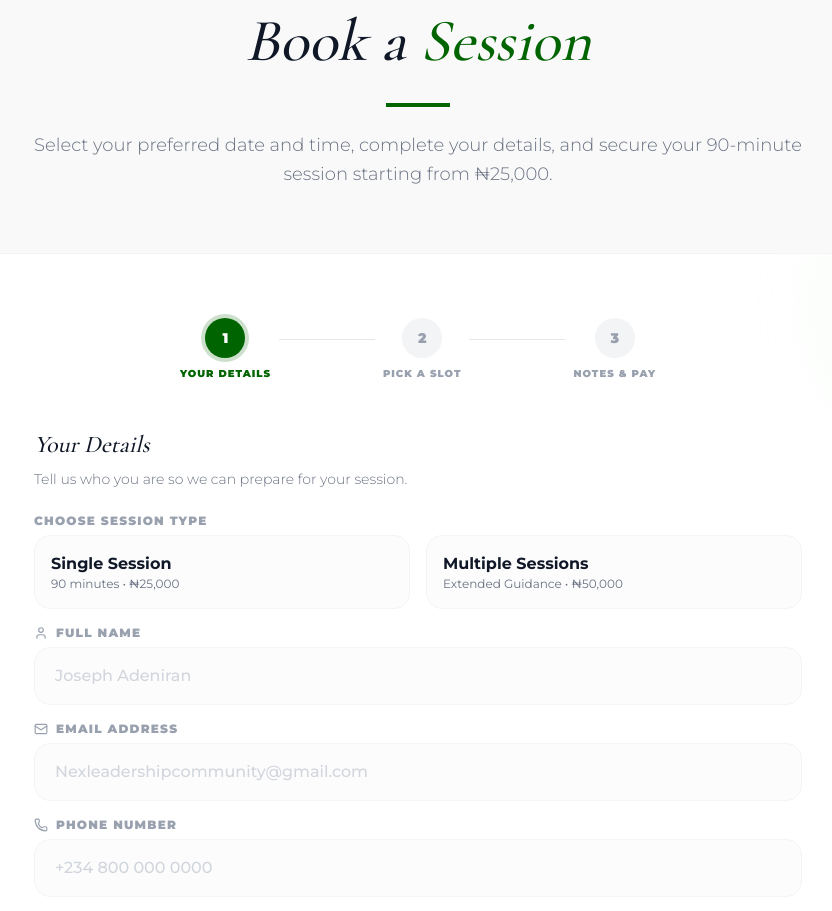
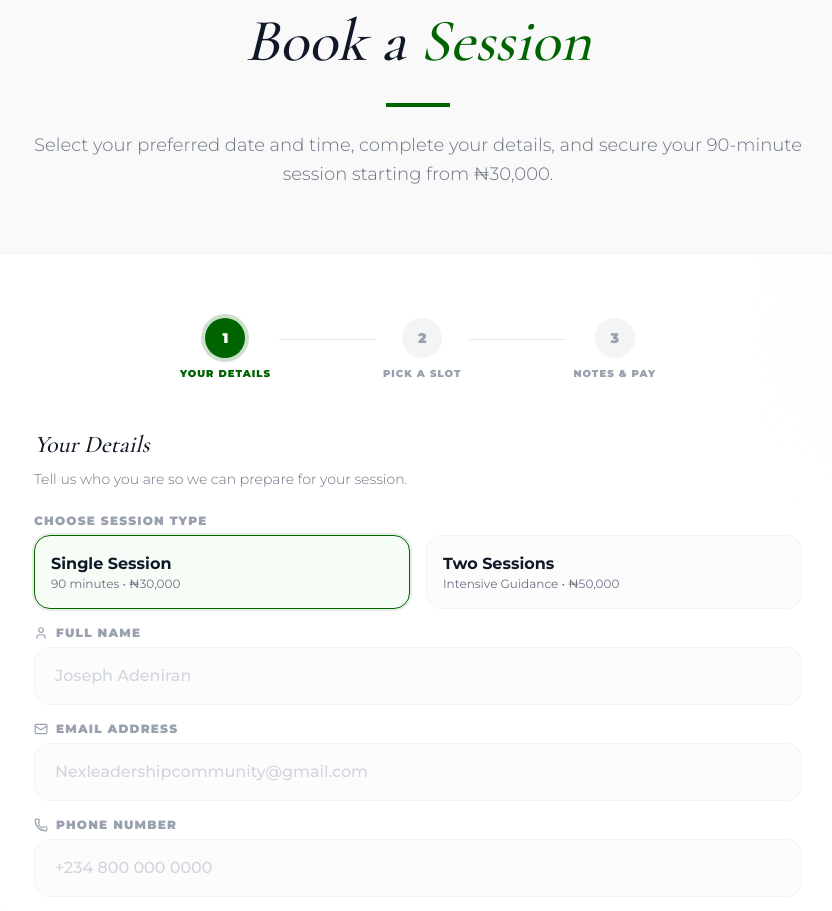
Before and after one commit to heropaulexy79/wisdommixinstitute, a Next.js app: page /mentorship in a window 1280 px wide. Shown: the part 2240-3151 px from the top of the page, without its empty margins (222-1054 px from the left). Built offline with nearby package versions, Linux system fonts and the light colour scheme; no server answers.

Commit message:
feat: implement mentorship booking page with Paystack payment integration

```diff
--- a/src/app/api/init-payment/route.ts
+++ b/src/app/api/init-payment/route.ts
@@ -6,7 +6,7 @@ export async function POST(req: NextRequest) {
     const { email, name, phone, date, time, amount } = body;
 
     if (!email) return NextResponse.json({ error: "Email required" }, { status: 400 });
-    if (!amount || (amount !== 25000 && amount !== 50000)) {
+    if (!amount || (amount !== 30000 && amount !== 50000)) {
       return NextResponse.json({ error: "Invalid amount" }, { status: 400 });
     }
 
--- a/src/app/mentorship/page.tsx
+++ b/src/app/mentorship/page.tsx
@@ -105,7 +105,7 @@ export default function MentorshipPage() {
             </h2>
             <div className="w-16 h-1 bg-primary-900 mx-auto mb-6" />
             <p className="text-lg text-gray-500 font-light leading-relaxed">
-              Select your preferred date and time, complete your details, and secure your 90-minute session starting from ₦25,000.
+              Select your preferred date and time, complete your details, and secure your 90-minute session starting from ₦30,000.
             </p>
           </div>
 
--- a/src/components/MentorshipBookingSection.tsx
+++ b/src/components/MentorshipBookingSection.tsx
@@ -103,19 +103,19 @@ export default function MentorshipBookingSection() {
                   <div className="grid grid-cols-1 sm:grid-cols-2 gap-4">
                     <button
                       type="button"
-                      onClick={() => setAmount(25000)}
-                      className={`p-4 rounded-2xl border transition-all text-left ${amount === 25000 ? "border-primary-900 bg-primary-50/50 ring-2 ring-primary-900/10" : "border-gray-100 bg-gray-50/50 hover:border-gray-200"}`}
+                      onClick={() => setAmount(30000)}
+                      className={`p-4 rounded-2xl border transition-all text-left ${amount === 30000 ? "border-primary-900 bg-primary-50/50 ring-2 ring-primary-900/10" : "border-gray-100 bg-gray-50/50 hover:border-gray-200"}`}
                     >
                       <p className="font-bold text-gray-900">Single Session</p>
-                      <p className="text-xs text-gray-500">90 minutes • ₦25,000</p>
+                      <p className="text-xs text-gray-500">90 minutes • ₦30,000</p>
                     </button>
                     <button
                       type="button"
                       onClick={() => setAmount(50000)}
                       className={`p-4 rounded-2xl border transition-all text-left ${amount === 50000 ? "border-primary-900 bg-primary-50/50 ring-2 ring-primary-900/10" : "border-gray-100 bg-gray-50/50 hover:border-gray-200"}`}
                     >
-                      <p className="font-bold text-gray-900">Multiple Sessions</p>
-                      <p className="text-xs text-gray-500">Extended Guidance • ₦50,000</p>
+                      <p className="font-bold text-gray-900">Two Sessions</p>
+                      <p className="text-xs text-gray-500">Intensive Guidance • ₦50,000</p>
                     </button>
                   </div>
                 </div>
@@ -153,7 +153,7 @@ export default function MentorshipBookingSection() {
                 <div className="flex justify-between text-sm"><span className="text-white/60">Name</span><span className="font-semibold">{form.name}</span></div>
                 <div className="flex justify-between text-sm"><span className="text-white/60">Date</span><span className="font-semibold">{formatDate(form.date)}</span></div>
                  <div className="flex justify-between text-sm"><span className="text-white/60">Time</span><span className="font-semibold">{form.time} WAT</span></div>
-                <div className="flex justify-between text-sm"><span className="text-white/60">Duration</span><span className="font-semibold">{amount === 25000 ? "90 Minutes" : "Flexible"}</span></div>
+                <div className="flex justify-between text-sm"><span className="text-white/60">Duration</span><span className="font-semibold">{amount === 30000 ? "90 Minutes" : "180 Minutes (2 Sessions)"}</span></div>
                 <div className="pt-3 border-t border-white/10 flex justify-between"><span className="text-white/60">Session Fee</span><span className="font-black text-primary-300 text-lg">₦{amount.toLocaleString()}.00</span></div>
               </div>
 
```
